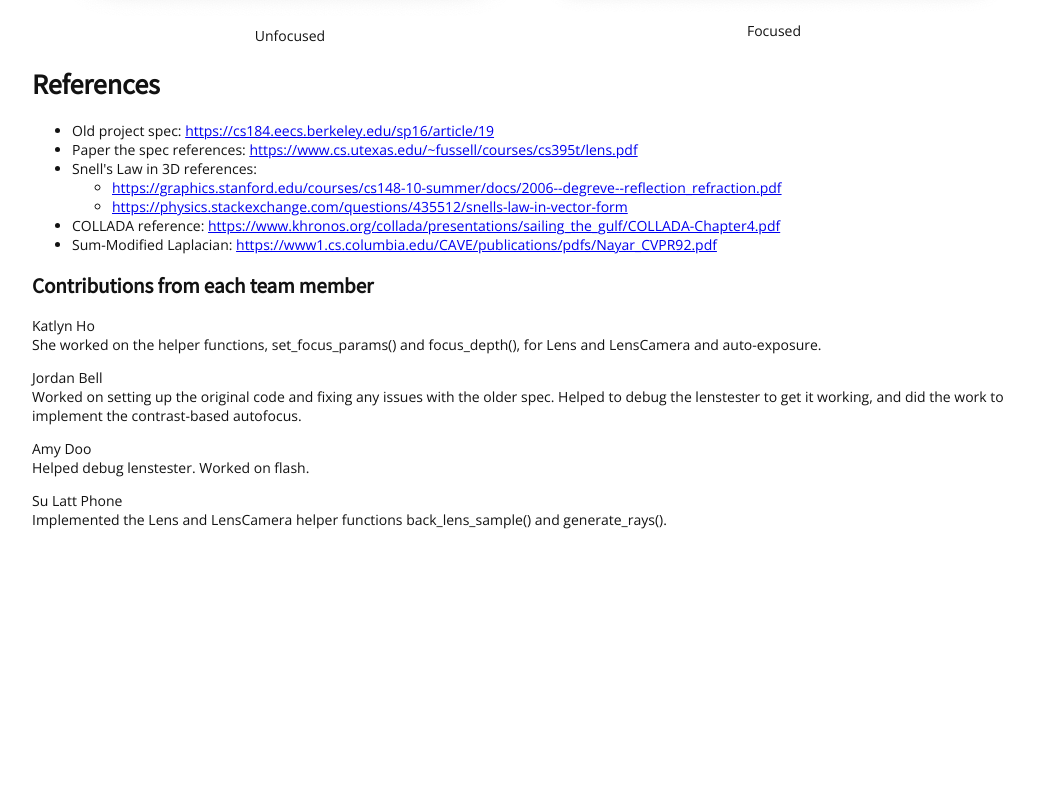
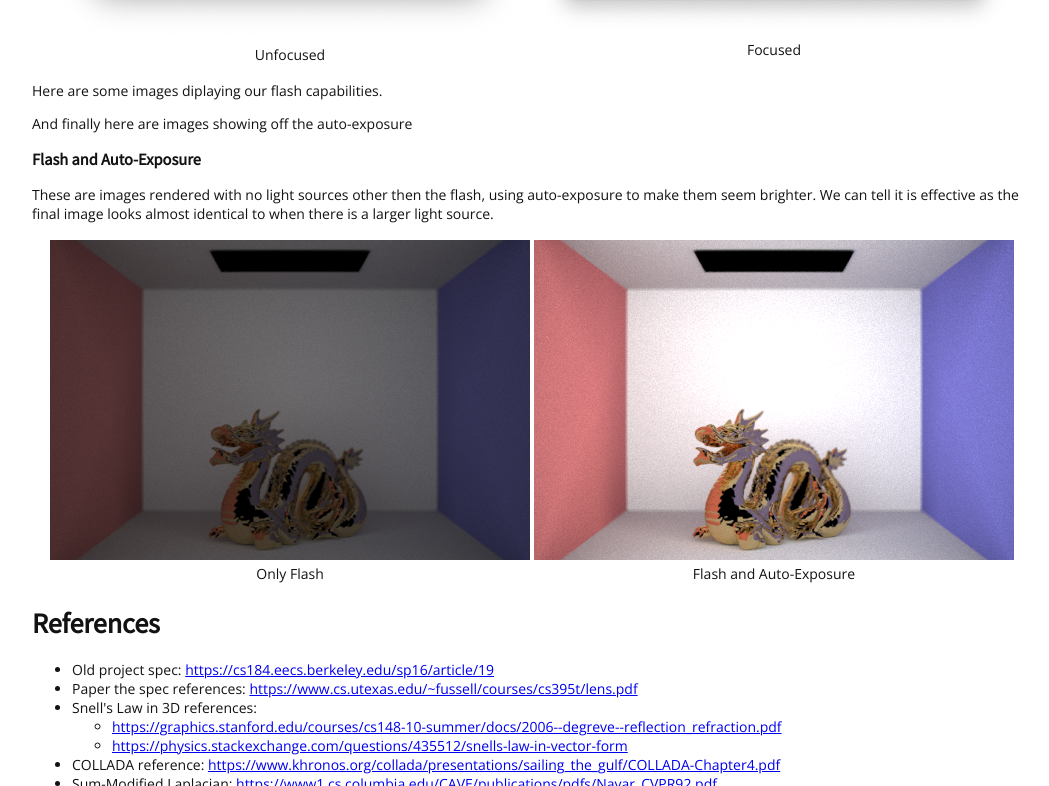
Before and after one commit to jordanmbell/184-public-final, a plain HTML site: page website/index.html in a window 1280 px wide. Shown: the part 4380-5166 px from the top of the page, without its empty margins (108-1157 px from the left). Before the commit the page ends 4948 px from the top, so only its background shows below. Drawn offline with nearby package versions, Linux system fonts and the light colour scheme.

Commit message:
more imagers

```diff
--- a/website/index.html
+++ b/website/index.html
@@ -202,7 +202,7 @@
 
         <h1>Results</h1>
         <p>
-            We start with our four lenses, both unfocused and then autofocused
+            We start with our four lenses, both unfocused and then autofocused. We manually moved the camera before rendering so that the dragon takes up about the same amount of space.
         </p>
         <h3>50mm Dougle-Gauss</h3>
         <div align="center">
@@ -264,7 +264,29 @@
               </tr>
             </table>
         </div>
+        <p>
+            Here are some images diplaying our flash capabilities.
+        </p>
 
+        <p> And finally here are images showing off the auto-exposure</p>
+        <h3>Flash and Auto-Exposure</h3>
+        <p>
+            These are images rendered with no light sources other then the flash, using auto-exposure to make them seem brighter. We can tell it is effective as the final image looks almost identical to when there is a larger light source.
+        </p>
+        <div align="center">
+            <table style="width=100%">
+              <tr>
+                <td align="middle">
+                  <img src="images/CBdragon_dark_dim.png" width="480px" />
+                  <figcaption align="middle">Only Flash</figcaption>
+                </td>
+                <td align="middle">
+                  <img src="images/CBdragon_dark_bright.png" width="480px" />
+                  <figcaption align="middle">Flash and Auto-Exposure</figcaption>
+                </td>
+              </tr>
+            </table>
+        </div>
         <h1>References</h1>
         <ul>
             <li>Old project spec: <a href="https://cs184.eecs.berkeley.edu/sp16/article/19">https://cs184.eecs.berkeley.edu/sp16/article/19</a></li>
```
Also changed, not shown: website/images/CBdragon_dark_bright.png (added), website/images/CBdragon_dark_dim.png (added).
